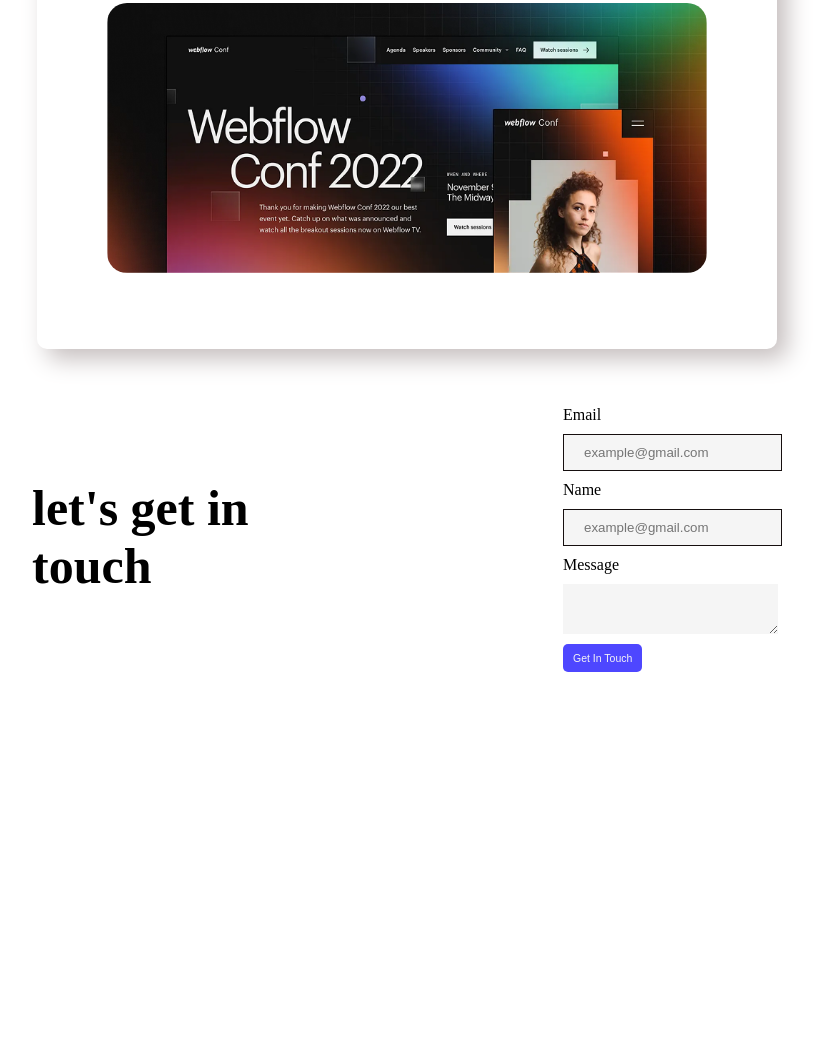
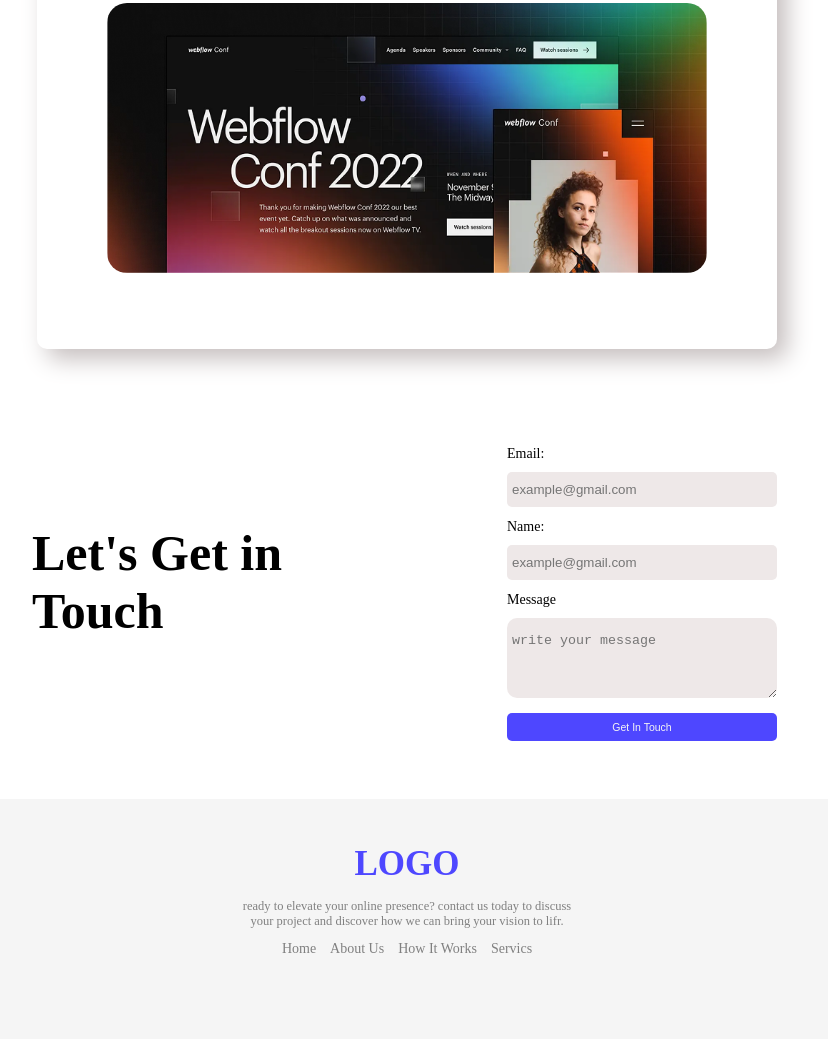
Before and after one commit to asik247/batch12_first_assaiment, a plain HTML site: page index.html in a window 1280 px wide. Shown: the part 1245-2284 px from the top of the page, without its empty margins (233-1061 px from the left). Before the commit the page ends 1917 px from the top, so only its background shows below. Drawn offline with Linux system fonts and the light colour scheme.

Commit message:
second last commit

```diff
--- a/index.html
+++ b/index.html
@@ -6,7 +6,9 @@
     <meta name="viewport" content="width=device-width, initial-scale=1.0">
     <title>first_assaiment</title>
     <!-- fontwesome cdn link -->
-     <link rel="stylesheet" href="https://cdnjs.cloudflare.com/ajax/libs/font-awesome/6.7.2/css/all.min.css" integrity="sha512-Evv84Mr4kqVGRNSgIGL/F/aIDqQb7xQ2vcrdIwxfjThSH8CSR7PBEakCr51Ck+w+/U6swU2Im1vVX0SVk9ABhg==" crossorigin="anonymous" referrerpolicy="no-referrer" />
+    <link rel="stylesheet" href="https://cdnjs.cloudflare.com/ajax/libs/font-awesome/6.7.2/css/all.min.css"
+        integrity="sha512-Evv84Mr4kqVGRNSgIGL/F/aIDqQb7xQ2vcrdIwxfjThSH8CSR7PBEakCr51Ck+w+/U6swU2Im1vVX0SVk9ABhg=="
+        crossorigin="anonymous" referrerpolicy="no-referrer" />
     <!-- css link -->
     <link rel="stylesheet" href="style.css">
 </head>
@@ -98,7 +100,7 @@
                         <i class="fa-solid fa-star-half-stroke"></i>
                         <i class="fa-solid fa-star-half-stroke"></i>
                         <h6>awesome desgin</h6>
-                        <p>The website feels professional and animations  subtle but effective</p>
+                        <p>The website feels professional and animations subtle but effective</p>
                         <div class="picture">
                             <img src="./assets/tesmon_4-removebg-preview.png" alt="">
                             <p>Ethan Williams <br>July 10, 2025</p>
@@ -120,21 +122,20 @@
             </div>
         </section>
         <!-- form section code start here. -->
-           <section>
+        <section id="main">
             <div class="formSection">
                 <div class="formtitle">
-                 <p>let's get in touch</p>
+                    <p>Let's Get in Touch</p>
                 </div>
 
-                <div class="form">
+                <div class="formMain">
                     <form>
-                        <label for="">email</label>
+                        <label for="">email:</label>
                         <input type="email" name="" id="" placeholder="example@gmail.com   ">
-                        <label for="">name</label>
+                        <label for="">name:</label>
                         <input type="text" name="" id="" placeholder="example@gmail.com   ">
                         <label for="">message</label>
-                        <!-- <textarea name="" id=""></textarea> -->
-                         <textarea name="" id="write some text"></textarea>
+                        <textarea name="" id="" placeholder="write your message"></textarea>
                         <button>get in touch</button>
 
                     </form>
@@ -142,6 +143,23 @@
             </div>
         </section>
     </main>
+    <footer>
+        <div class="footerMain">
+            <div class="footerTitle">
+                <!-- <div class="logo">
+                    <h2>
+                        logo
+                    </h2>
+                </div> -->
+                <h1>logo</h1>
+                <p>ready to elevate your online presence? contact us today to discuss your project and discover how we can bring your vision to lifr.</p>
+                <a href="#">home</a>
+                <a href="#">about us</a>
+                <a href="#">how it works</a>
+                <a href="#">servics</a>
+            </div>
+        </div>
+    </footer>
 </body>
 
 </html>
--- a/style.css
+++ b/style.css
@@ -309,39 +309,67 @@ padding: 15px 0;
 }
 
 /* last */
+#main{
+    background-color: #FFFFFF;
+    width: 100%;
+    height: 350px;
+}
 .formSection{
     display: flex;
     justify-content: space-between;
     align-items: center;
     width: 750px;
-    height: 240px;
-    margin: 0 auto;
+    height:330px;
+    margin:0 auto;
+    /* background-color: whitesmoke;
+    width: 100%;
+    padding: 0 30px; */
     /* border: 5px solid red; */
 }
 .formSection{
    /* margin: 300px 0;
    margin-bottom: 300px; */
 }
-.form label{
+.formMain{
+    /* border: 5px solid black; */
+    width: 280px;
+    height: 300px;
+    padding: 10px 5px;
+
+}
+.formMain label{
     text-transform: capitalize;
     font-weight: 400;
     margin: 5px 0;
+    font-size: 14px;
 }
-.form input{
+.formMain input{
     display: block;
-    padding: 10px 20px;
-    background-color: whitesmoke;
-    border: 1px solid rgb(22, 15, 15);
-    margin: 10px 0;
-}
-.form textarea{
-    display: block;
-     padding: 10px 20px;
-    background-color: whitesmoke;
+    /* padding: 10px 20px; */
+    width: 100%;
+    height: 35px;
+    background-color: rgb(238, 232, 232);
+    /* border: 1px solid rgb(22, 15, 15); */
     border: none;
     margin: 10px 0;
+    border-radius: 5px;
+    padding: 0 5px;
 }
-.form button{
+.formMain textarea{
+    display: block;
+     /* padding: 10px 20px; */
+     width: 100%;
+     height: 80px;
+     border-radius: 10px;
+    background-color:rgb(238, 232, 232);
+    border: none;
+    margin: 10px 0;
+    padding: 15px 5px;
+    /* display: flex;
+    align-items: center; */
+    /* text-align: justify; */
+}
+.formMain button{
     padding: 8px 10px;
     text-transform: capitalize;
     color: whitesmoke;
@@ -352,8 +380,10 @@ padding: 15px 0;
     font-size: 10.5px;
     cursor: pointer;
     transition: 0.5s;
+    width: 100%;
+    margin: 5px 0;
 }
-.form button:hover{
+.formMain button:hover{
     background-color: #862838;
 }
 .formtitle p{
@@ -363,3 +393,41 @@ padding: 15px 0;
     height: 120px;
 
 }
+
+/* footer main */
+footer{
+   /* padding-bottom: 500px; */
+}
+.footerMain{
+    /* border: 2px solid black; */
+    width: 100%;
+    height: 30vh;
+    margin: 30px 0;
+    background-color: whitesmoke;
+}
+.footerTitle{
+    /* border: 1px solid red; */
+    width: 350px;
+    height: 170px;
+    margin: 0 auto;
+    text-align: center;
+    padding: 30px 10px;
+}
+.footerMain h1{
+    text-transform: uppercase;
+    color: #4E47FF;
+    font-size: 35px;
+    margin: 15px 0;
+}
+.footerMain p{
+    color: gray;
+    font-size: 12.5px;
+    margin: 10px 0;
+}
+.footerMain a{
+    text-decoration: none;
+    color: gray;
+    text-transform: capitalize;
+    margin: 10px 5px;
+    font-size: 14px;
+}
```
Lines whose indentation alone changed are shown as unchanged.
